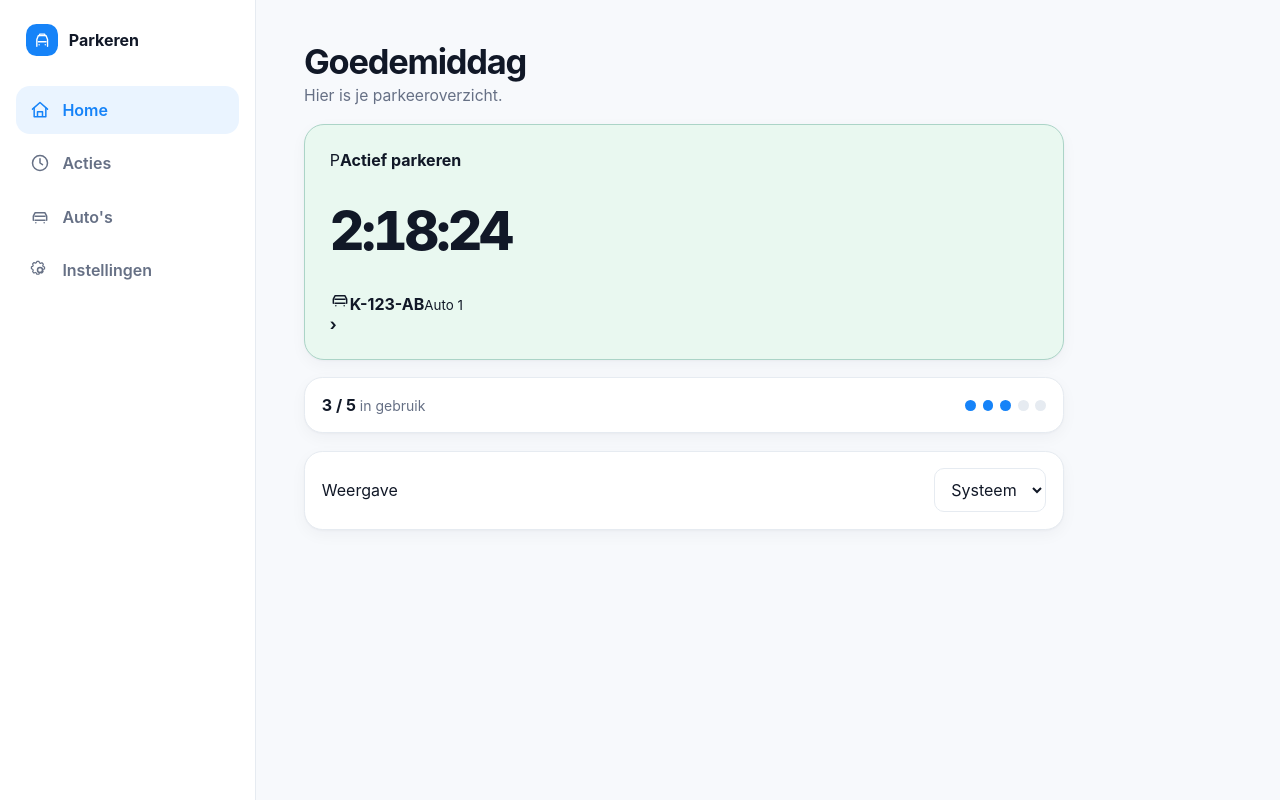
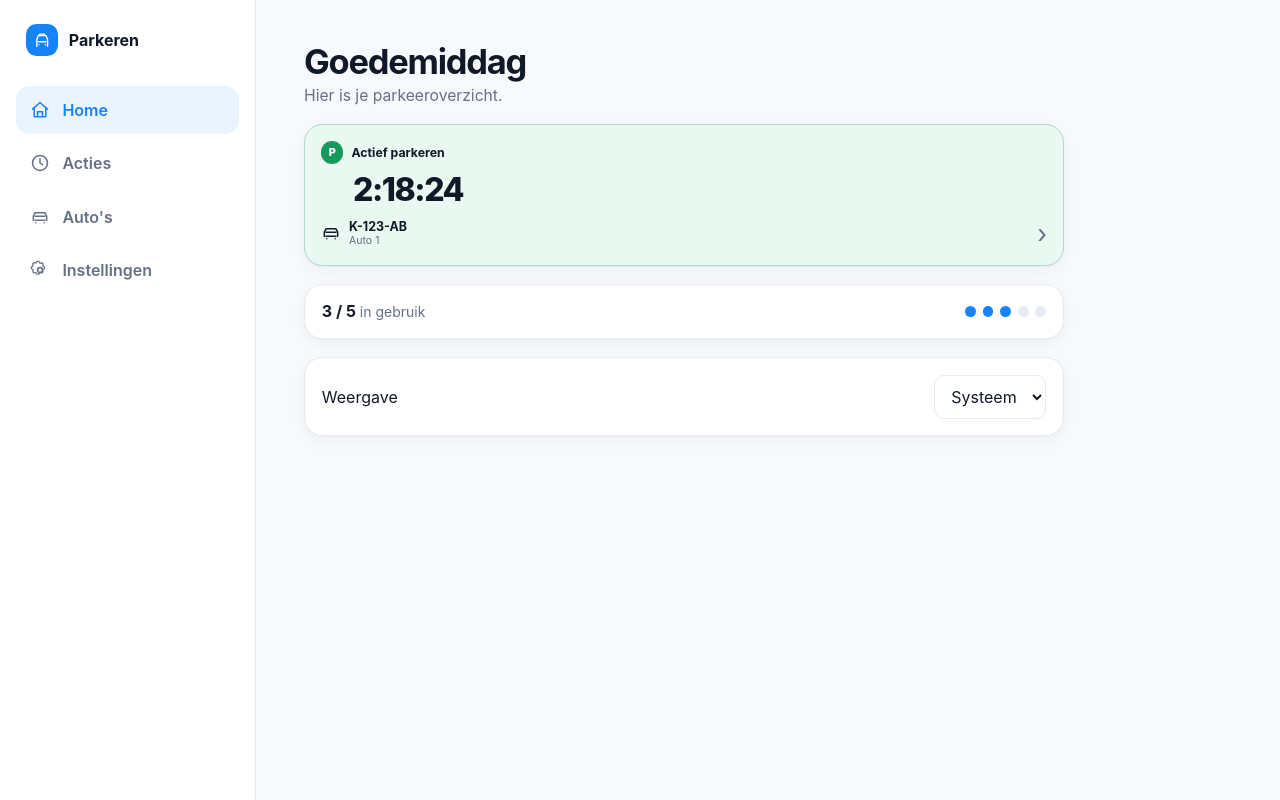
Before and after one commit to VanHinthem/Parkeren, a React (Vite) app in the folder src/Parkeren.Web/: page / in a window 1280 px wide. Built offline with nearby package versions, Linux system fonts and the light colour scheme.

Commit message:
style: compact active visit card

```diff
--- a/src/Parkeren.Web/src/components/ActiveVisitCard.css
+++ b/src/Parkeren.Web/src/components/ActiveVisitCard.css
@@ -1 +1 @@
-.visit-card{border:1px solid color-mix(in srgb,var(--color-success) 28%,var(--color-border));border-radius:1.25rem;padding:1.45rem;background:var(--color-success-soft);box-shadow:var(--shadow-card)}.visit-card__top,.visit-card__meta,.visit-card__actions{display:flex;align-items:center;justify-content:space-between;gap:var(--space-3)}.visit-card__time{margin:1.8rem 0 1.7rem;font-size:clamp(2.65rem,11vw,3.35rem);line-height:1;font-weight:800;letter-spacing:-.055em;font-variant-numeric:tabular-nums}.visit-card__meta{color:var(--color-text-muted);font-size:.82rem}.visit-card__actions{margin-top:1.45rem;gap:.8rem}.visit-card__actions .button{flex:1}@media(min-width:800px){.visit-card{padding:1.55rem}.visit-card__time{margin:2.15rem 0 2rem}}
+.visit-card{border:1px solid color-mix(in srgb,var(--color-success) 25%,var(--color-border));border-radius:var(--radius-lg);padding:1rem;background:var(--color-success-soft);box-shadow:var(--shadow-card)}.visit-card__status{display:flex;align-items:center;gap:.5rem;font-size:.77rem}.visit-card__status>span{display:grid;place-items:center;width:1.4rem;height:1.4rem;border-radius:50%;background:var(--color-success);color:#fff;font-size:.68rem;font-weight:800}.visit-card__time{margin:.65rem 0 .75rem 2rem;font-size:2rem;line-height:1;font-weight:800;letter-spacing:-.045em}.visit-card__bottom{display:flex;align-items:center;justify-content:space-between}.visit-card__bottom>div{display:flex;align-items:center;gap:.5rem}.visit-card__bottom svg{width:1.25rem}.visit-card__bottom span{display:grid}.visit-card__bottom strong{font-size:.78rem}.visit-card__bottom small{font-size:.66rem;color:var(--color-text-muted)}.visit-card__bottom b{font-size:1.6rem;font-weight:400;color:var(--color-text-muted)}
```
